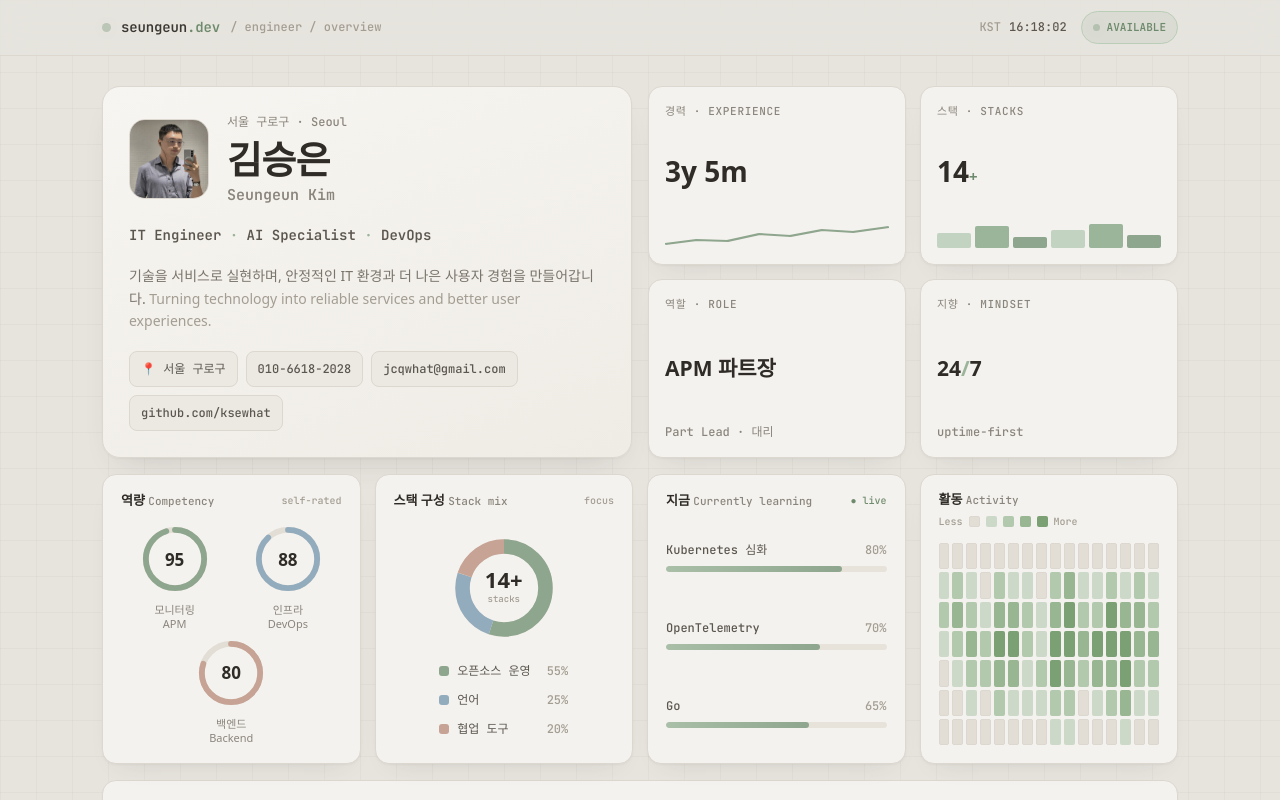
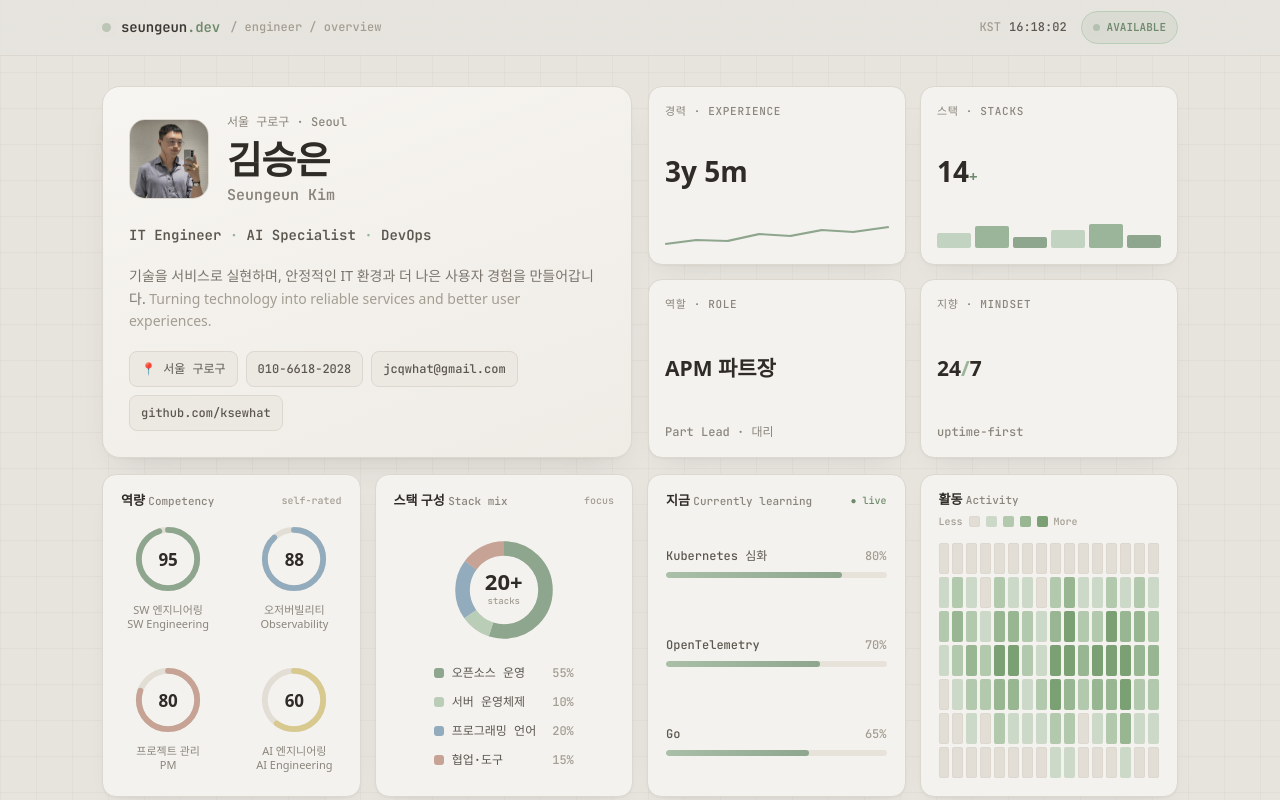
Before and after one commit to ksewhat/web-cv, a Next.js app: page / in a window 1280 px wide. Shown: the top 800 px of the page. Built offline with nearby package versions, Linux system fonts and the light colour scheme; a web font is replaced by a local one.

Commit message:
content: update hero and overview stack data

```diff
--- a/components/CompetencyGauges.tsx
+++ b/components/CompetencyGauges.tsx
@@ -37,11 +37,11 @@ export function CompetencyGauges() {
         </div>
         <span className="font-mono text-[10px] font-medium text-ink-50">self-rated</span>
       </div>
-      <div className="flex flex-1 flex-wrap items-center justify-around gap-[6px]">
+      <div className="grid flex-1 grid-cols-1 place-items-center gap-y-7 sm:grid-cols-2 sm:gap-x-8">
         {competencyItems.map((item) => (
-          <div key={item.label.en} className="flex flex-col items-center gap-[9px]">
+          <div key={item.label.en} className="flex min-w-0 flex-col items-center gap-[9px] text-center">
             <Gauge score={item.score} color={item.color} />
-            <div className="text-center font-sans text-[11px] font-medium leading-[1.3] text-ink-100">
+            <div className="min-h-[34px] text-center font-sans text-[11px] font-medium leading-[1.3] text-ink-100">
               {item.label.ko}
               <br />
               {item.label.en}
--- a/components/StackMixDonut.tsx
+++ b/components/StackMixDonut.tsx
@@ -44,7 +44,7 @@ export function StackMixDonut() {
             ))}
           </svg>
           <div className="absolute inset-0 flex flex-col items-center justify-center">
-            <span className="font-sans text-[22px] font-bold leading-none text-ink-500">14+</span>
+            <span className="font-sans text-[22px] font-bold leading-none text-ink-500">20+</span>
             <span className="mt-[3px] font-mono text-[9px] font-medium text-ink-50">stacks</span>
           </div>
         </div>
--- a/data/competency.ts
+++ b/data/competency.ts
@@ -5,7 +5,8 @@ export type CompetencyItem = {
 }
 
 export const competencyItems: CompetencyItem[] = [
-  { label: { ko: '모니터링', en: 'APM' }, score: 95, color: '#8fa68e' },
-  { label: { ko: '인프라', en: 'DevOps' }, score: 88, color: '#93acbd' },
-  { label: { ko: '백엔드', en: 'Backend' }, score: 80, color: '#c6a394' },
+  { label: { ko: 'SW 엔지니어링', en: 'SW Engineering' }, score: 95, color: '#8fa68e' },
+  { label: { ko: '오저버빌리티', en: 'Observability' }, score: 88, color: '#93acbd' },
+  { label: { ko: '프로젝트 관리', en: 'PM' }, score: 80, color: '#c6a394' },
+  { label: { ko: 'AI 엔지니어링', en: 'AI Engineering' }, score: 60, color: '#d8c98f' },
 ]
--- a/data/profile.ts
+++ b/data/profile.ts
@@ -11,7 +11,7 @@ export const profile = {
   titles: ['IT Engineer', 'AI Specialist', 'DevOps'],
   bio: {
     ko: '기술을 서비스로 실현하며, 안정적인 IT 환경과 더 나은 사용자 경험을 만들어갑니다.',
-    en: 'Turning technology into reliable services and better user experiences.',
+    en: 'Turning technology into reliable services and better user experiences. ',
   },
   contact: {
     phone: { label: '010-6618-2028', href: 'tel:01066182028' },
@@ -27,7 +27,7 @@ export const profile = {
     },
     {
       label: { ko: '스택', en: 'Stacks' },
-      value: '14+',
+      value: '20+',
       detail: null,
       variant: 'bars' as const,
     },
--- a/data/stackMix.ts
+++ b/data/stackMix.ts
@@ -5,7 +5,24 @@ export type StackSegment = {
 }
 
 export const stackSegments: StackSegment[] = [
-  { label: '오픈소스 운영', pct: 55, color: '#8fa68e' },
-  { label: '언어', pct: 25, color: '#93acbd' },
-  { label: '협업 도구', pct: 20, color: '#c6a394' },
+  {
+    label: '오픈소스 운영',
+    pct: 55,
+    color: '#8fa68e',
+  },
+  {
+    label: '서버 운영체제',
+    pct: 10,
+    color: '#b9cdb7',
+  },
+  {
+    label: '프로그래밍 언어',
+    pct: 20,
+    color: '#93acbd',
+  },
+  {
+    label: '협업·도구',
+    pct: 15,
+    color: '#c6a394',
+  },
 ]
```
Also changed, not shown: 1 other file (tests, documents, lock files or other folders).
